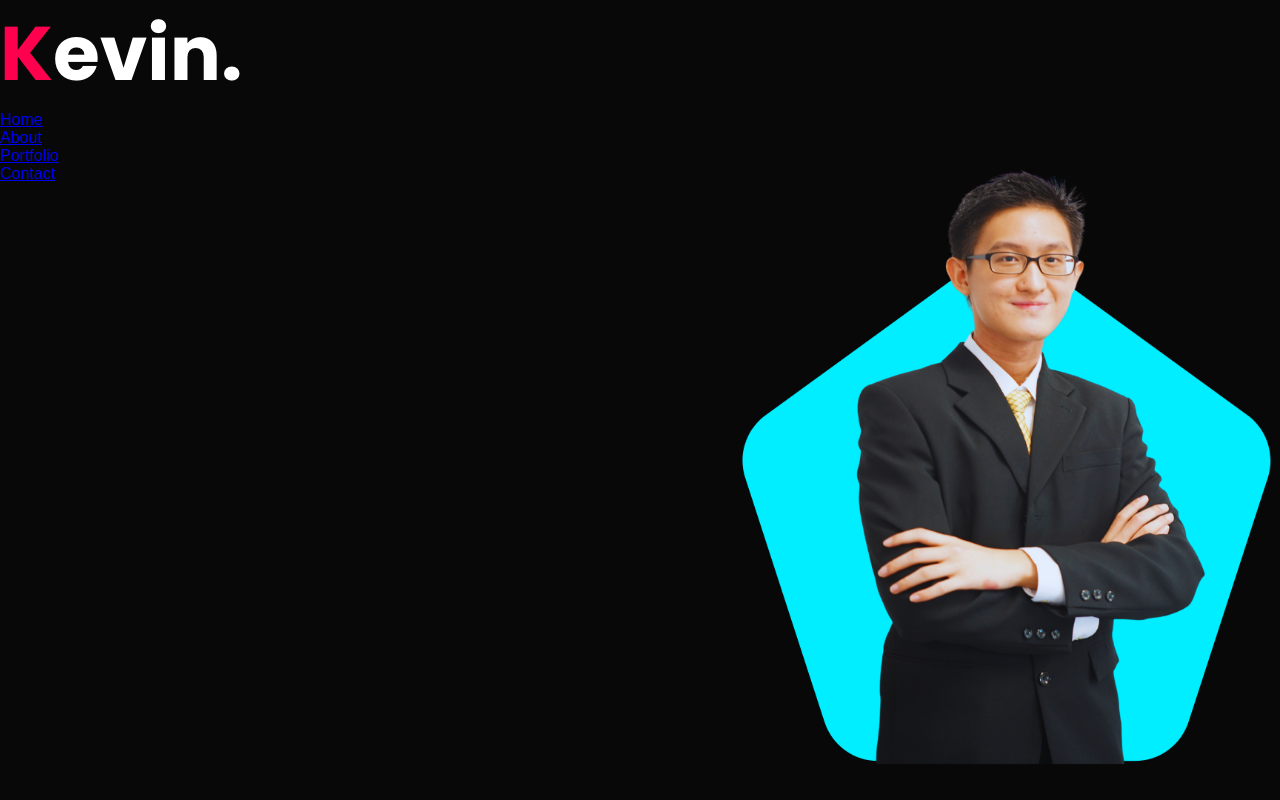
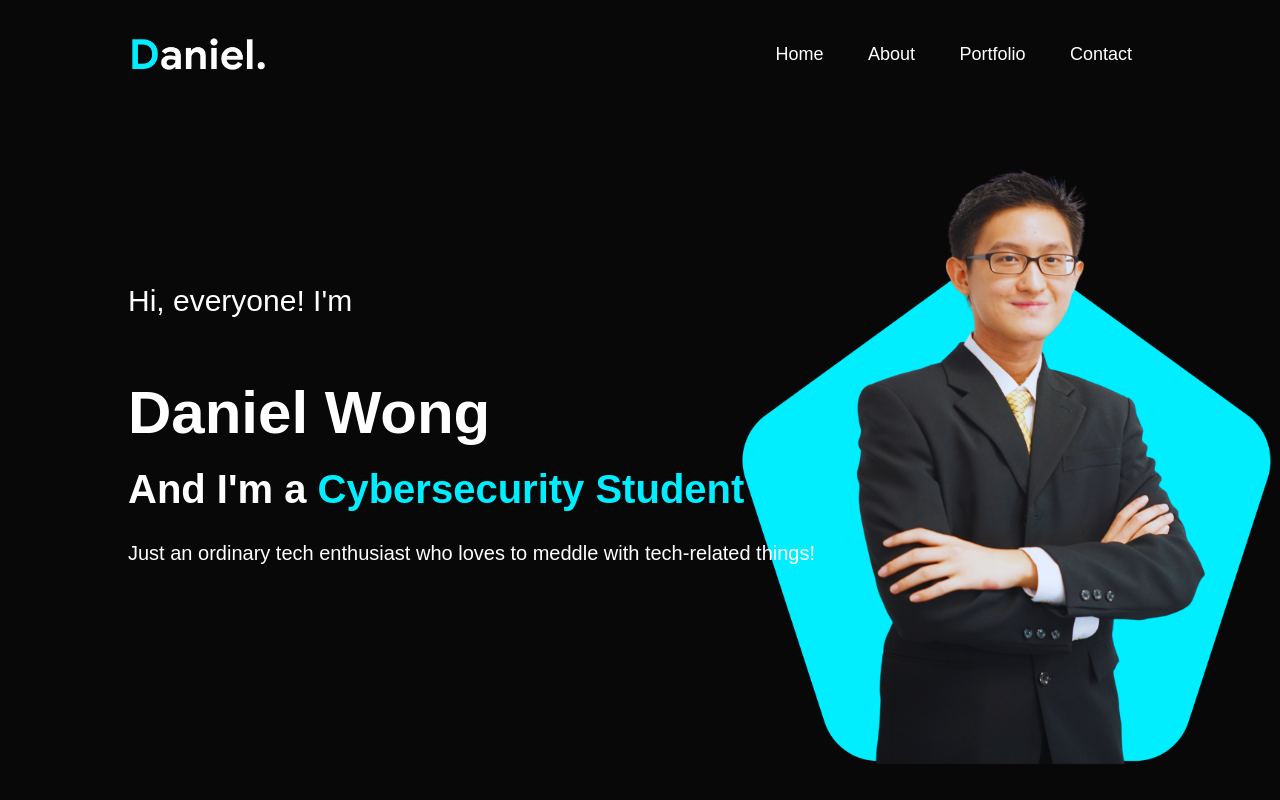
Before and after one commit to 0xDanW/web-portfolio, a plain HTML site: page index.html in a window 1280 px wide. Drawn offline with Linux system fonts and the light colour scheme.

Commit message:
made changes

```diff
--- a/index.html
+++ b/index.html
@@ -5,6 +5,7 @@
     <meta http-equiv="X-UA-Compatible" content="IE=edge">
     <meta name="viewport" content="width=device-width, initial-scale=1.0">
     <title>Daniel Wong | Personal Portfolio</title>
+    <link rel="shortcut icon" type="image/png" href="images/DW-header-logo.png"/>
     <link rel="stylesheet" href="style.css">
 </head>
 
@@ -12,15 +13,23 @@
 <div id="header">
     <div class="container">
         <nav>
-            <img src="images/logo.png" class="logo">
+            <img src="images/Daniel-logo.png" class="logo">
             <ul>
-                <li><a href="#">Home</li>
-                <li><a href="#">About</li>
-                <li><a href="#">Portfolio</li>
-                <li><a href="#">Contact</li>
+                <li><a href="#" style="--i:1">Home</a></li>
+                <li><a href="#" style="--i:2">About</a></li>
+                <li><a href="#" style="--i:3">Portfolio</a></li>
+                <li><a href="#" style="--i:4">Contact</a></li>
             </ul>
         </nav>
+        <div class="header-text">
+            <p id="first-line">Hi, everyone! I'm</p>
+            <h1>Daniel Wong</h1>
+            <h3>And I'm a <span>Cybersecurity Student</span></h3>
+            <p id="second-line">Just an ordinary tech enthusiast who loves to meddle with tech-related things!</p>
+        </div>
     </div>
 </div>
+
+<script src="script.js"></script>
 </body>
 </html>
--- a/style.css
+++ b/style.css
@@ -17,3 +17,143 @@ body {
     background-size: cover;
     background-position: center;
 }
+
+.container {
+    padding: 10px 10%;
+}
+
+nav {
+    display: flex;
+    align-items: center;
+    justify-content: space-between;
+    flex-wrap: wrap;
+    margin-top: 20px;
+}
+
+.logo {
+    width: 140px;
+    opacity: 0;
+    animation: slideRight 1s ease forwards;
+}
+
+nav ul li {
+    display: inline-block;
+    list-style: none;
+    text-decoration: none;
+    margin: 10px 20px;
+}
+
+nav ul li a {
+    display: inline-block;
+    color: #fff;
+    text-decoration: none;
+    font-size: 18px;
+    position: relative;
+    opacity: 0;
+    animation: slideTop .5s ease forwards;
+    animation-delay: calc(.2s * var(--i));
+}
+
+nav ul li a::after {
+    content: '';
+    width: 0;
+    height: 3px;
+    background: #0ef;
+    position: absolute;
+    left: 0;
+    bottom: -6px;
+    transition: 0.5s;
+}
+
+nav ul li a:hover::after {
+    width: 100%;
+}
+
+.header-text {
+    margin-top: 20%;
+    font-size: 30px;
+}
+
+.header-text #first-line {
+    opacity: 0;
+    animation: slideBottom .5s ease forwards;
+    animation-delay: .7s;
+}
+
+.header-text h1 {
+    font-size: 60px;
+    margin-top: 60px;
+    opacity: 0;
+    animation: slideRight .5s ease forwards;
+    animation-delay: 1s;
+}
+
+.header-text h3 {
+    font-size: 40px;
+    margin-top: 20px;
+    opacity: 0;
+    animation: slideTop .5s ease forwards;
+    animation-delay: .7s;
+}
+
+.header-text h3 span {
+    color: #0ef;
+}
+
+.header-text #second-line {
+    font-size: 20px;
+    margin-top: 30px;
+    opacity: 0;
+    animation: slideLeft 0.6s ease forwards;
+    animation-delay: 1s;
+}
+
+
+/* KEYFRAMES ANIMATION */
+@keyframes slideRight {
+    0% {
+        transform: translateX(-100px);
+        opacity: 0;
+    }
+
+    100% {
+        transform: translateX(0);
+        opacity: 1;
+    }
+}
+
+@keyframes slideTop {
+    0% {
+        transform: translateY(100px);
+        opacity: 0;
+    }
+
+    100% {
+        transform: translateX(0);
+        opacity: 1;
+    }
+}
+
+@keyframes slideBottom {
+    0% {
+        transform: translateY(-100px);
+        opacity: 0;
+    }
+
+    100% {
+        transform: translateX(0);
+        opacity: 1;
+    }
+}
+
+@keyframes slideLeft {
+    0% {
+        transform: translateX(100px);
+        opacity: 0;
+    }
+
+    100% {
+        transform: translateX(0);
+        opacity: 1;
+    }
+}
```
Also changed, not shown: images/DW-header-logo.png (added), images/Daniel-logo.png (added), images/logo.png (deleted), script.js (added).
